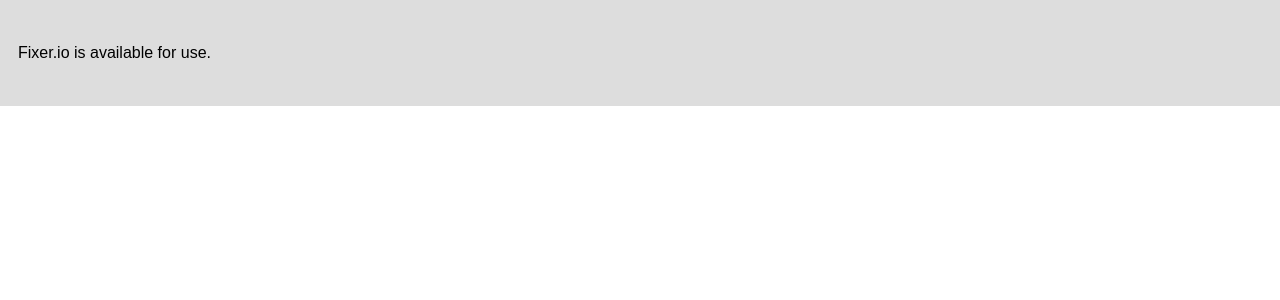
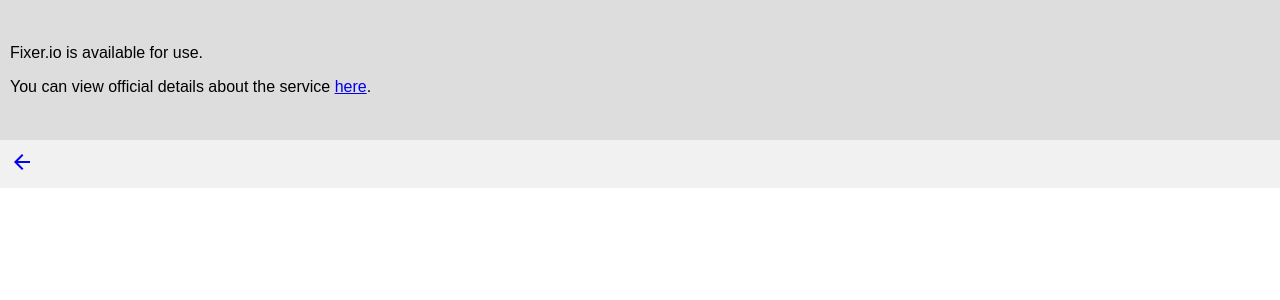
Before and after one commit to mcdonagj/Tiptabs, a Flask app: page /fixer_status in a window 1280 px wide. Shown: the top 300 px of the page. Run offline with Flask 2, Linux system fonts and the light colour scheme.

Commit message:
Add a back arrow to the fixer_status page. Provide more in-depth details link about the fixer.io status.
Signed-off-by: Gary McDonald <mcdonagj@dukes.jmu.edu>

```diff
--- a/templates/fixer_status.html
+++ b/templates/fixer_status.html
@@ -4,13 +4,25 @@
 <head>
     <meta charset="UTF-8">
     <link rel="stylesheet" type="text/css" href="{{ url_for('static', filename='style.css') }}">
+
+    <!-- Material design icons used from: https://google.github.io/material-design-icons/#icon-font-for-the-web -->
+    <link href="https://fonts.googleapis.com/icon?family=Material+Icons" rel="stylesheet">
     <title>Fixer.io Status</title>
 </head>
 <body>
-        <div class="content">
-            <br>
-            <p>&ensp;{{ result }}</p>
-            <br>
-        </div>
+
+    <div class="topnav"></div>
+
+    <div class="content">
+        <br>
+        <p>{{ result }}</p>
+        <p>You can view official details about the service <a href="https://status.fixer.io/775958873">here</a>.</p>
+        <br>
+    </div>
+
+    <div class="footer">
+        <a href="http://127.0.0.1:5000/"><i class="material-icons">arrow_back</i></a>
+    </div>
+
 </body>
 </html>
```
